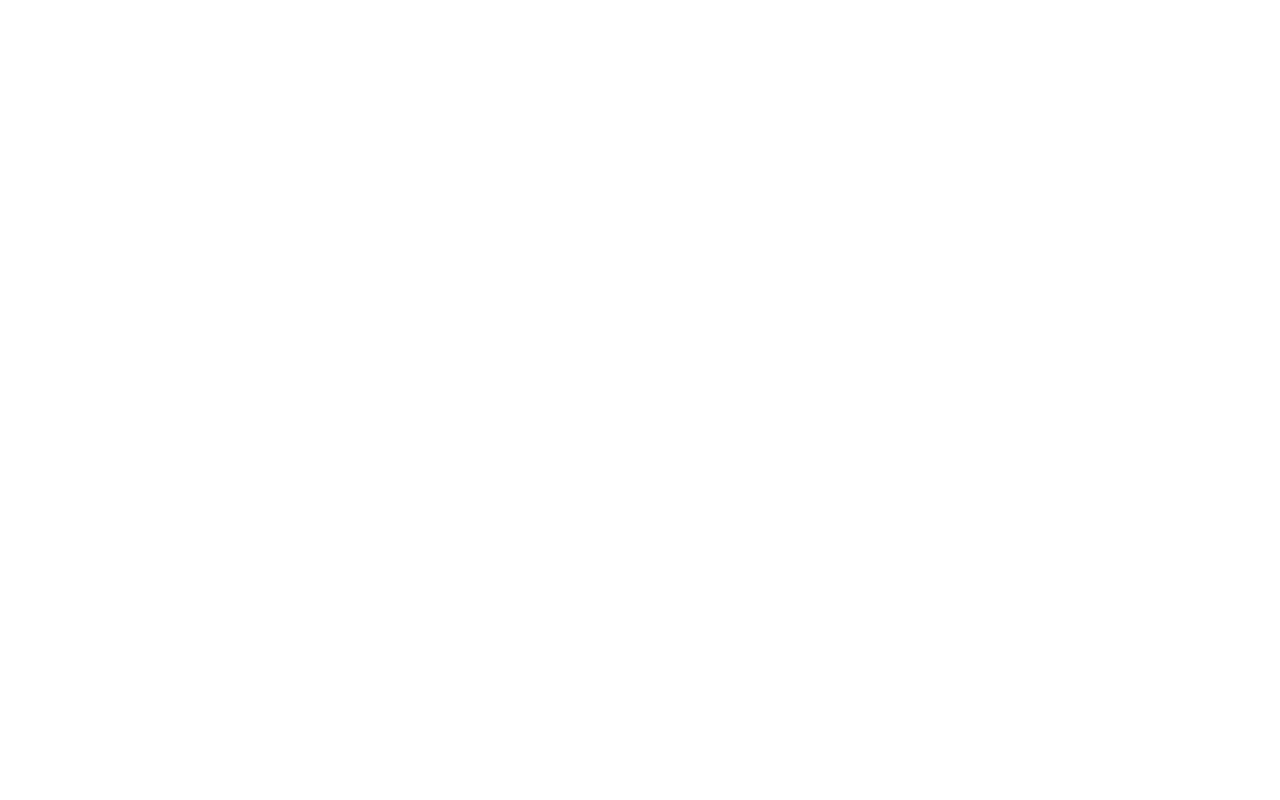
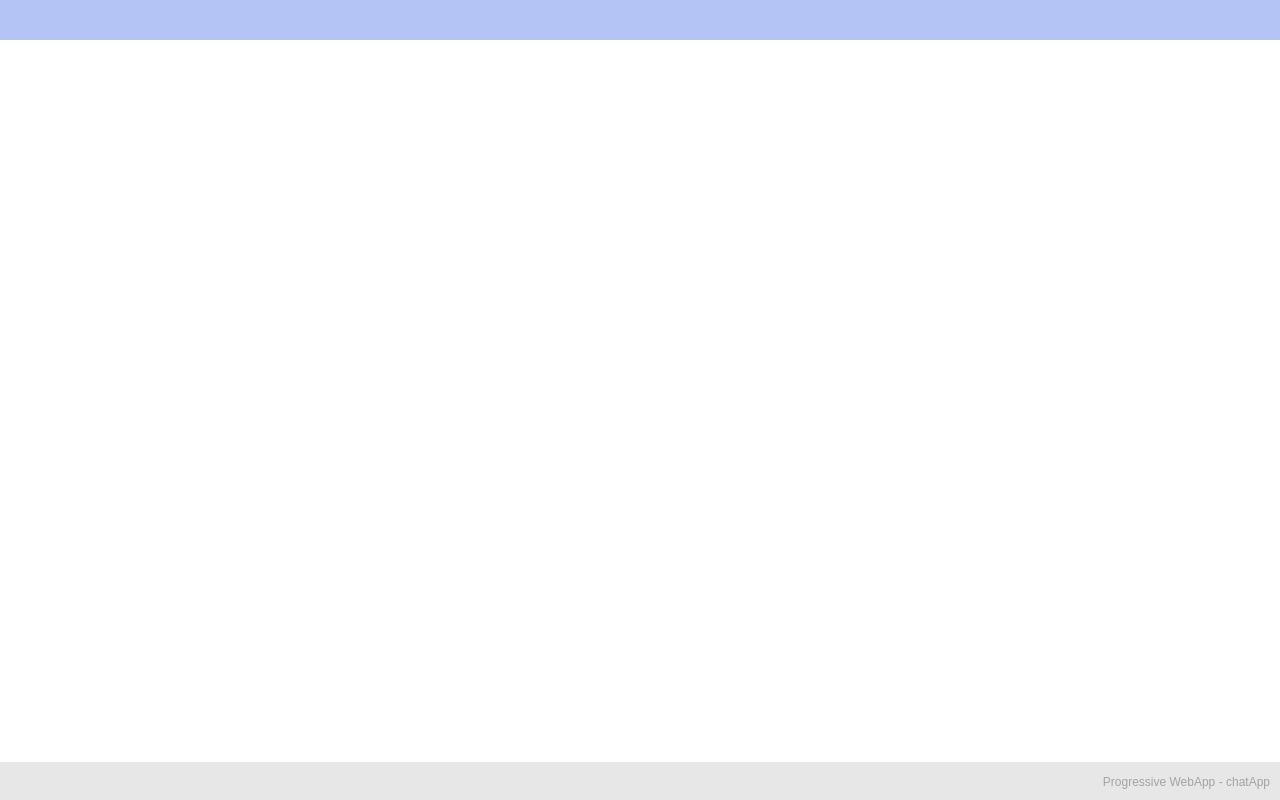
Before and after one commit to iiNomad23/FHV_ProgressiveWebapps, a plain HTML site: page chat-pwa/client/index.html in a window 1280 px wide. Drawn offline with Linux system fonts and the light colour scheme.

Commit message:
basic styling

```diff
--- a/chat-pwa/client/css/layout.css
+++ b/chat-pwa/client/css/layout.css
@@ -0,0 +1,36 @@
+body {
+    margin: 0;
+    padding: 0;
+    font-family: sans-serif;
+}
+
+header {
+    background-color: #b4c5f5;
+    text-align: right;
+    padding: 20px;
+    position: fixed;
+    top: 0;
+    right: 0;
+    left: 0;
+}
+
+main {
+    height: calc(100vh - 40px - 38px);
+    margin-top: 40px;
+    overflow: hidden;
+}
+
+footer {
+    background-color: #e7e7e7;
+    text-align: right;
+    padding: 10px;
+    position: fixed;
+    bottom: 0;
+    right: 0;
+    left: 0;
+}
+
+footer span {
+    color: #a3a3a3;
+    font-size: 12px;
+}
--- a/chat-pwa/client/index.html
+++ b/chat-pwa/client/index.html
@@ -4,11 +4,21 @@
     <meta charset="UTF-8">
     <title>Chat_App</title>
 
-    <link rel="stylesheet" href="css/layout.css" />
+    <link rel="stylesheet" href="css/layout.css"/>
+    <link rel="stylesheet" href="css/chat.css"/>
 
     <script src="src/main.js"></script>
+    <script src="src/api.js"></script>
 </head>
 <body>
+<header>
 
+</header>
+<main>
+
+</main>
+<footer>
+    <span>Progressive WebApp - chatApp</span>
+</footer>
 </body>
 </html>
```
Also changed, not shown: chat-pwa/client/css/chat.css (added).
